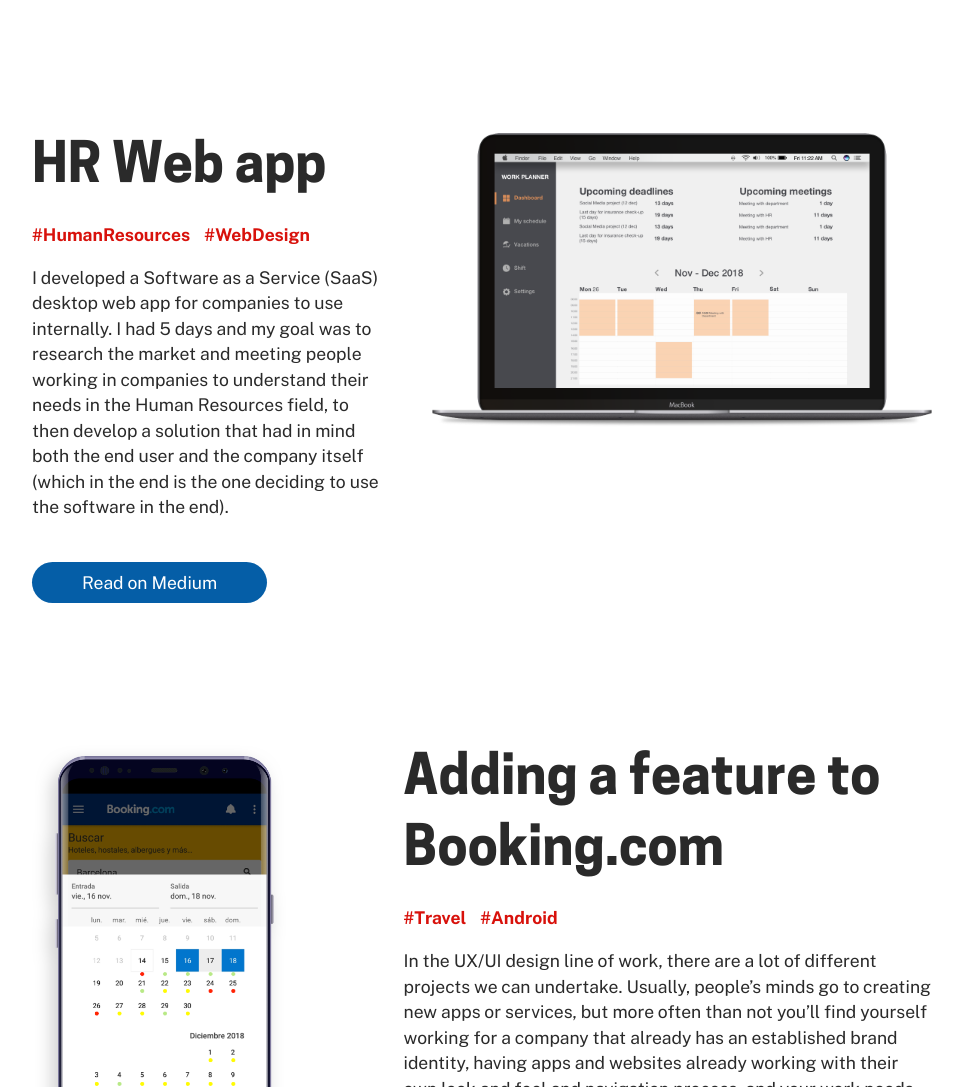
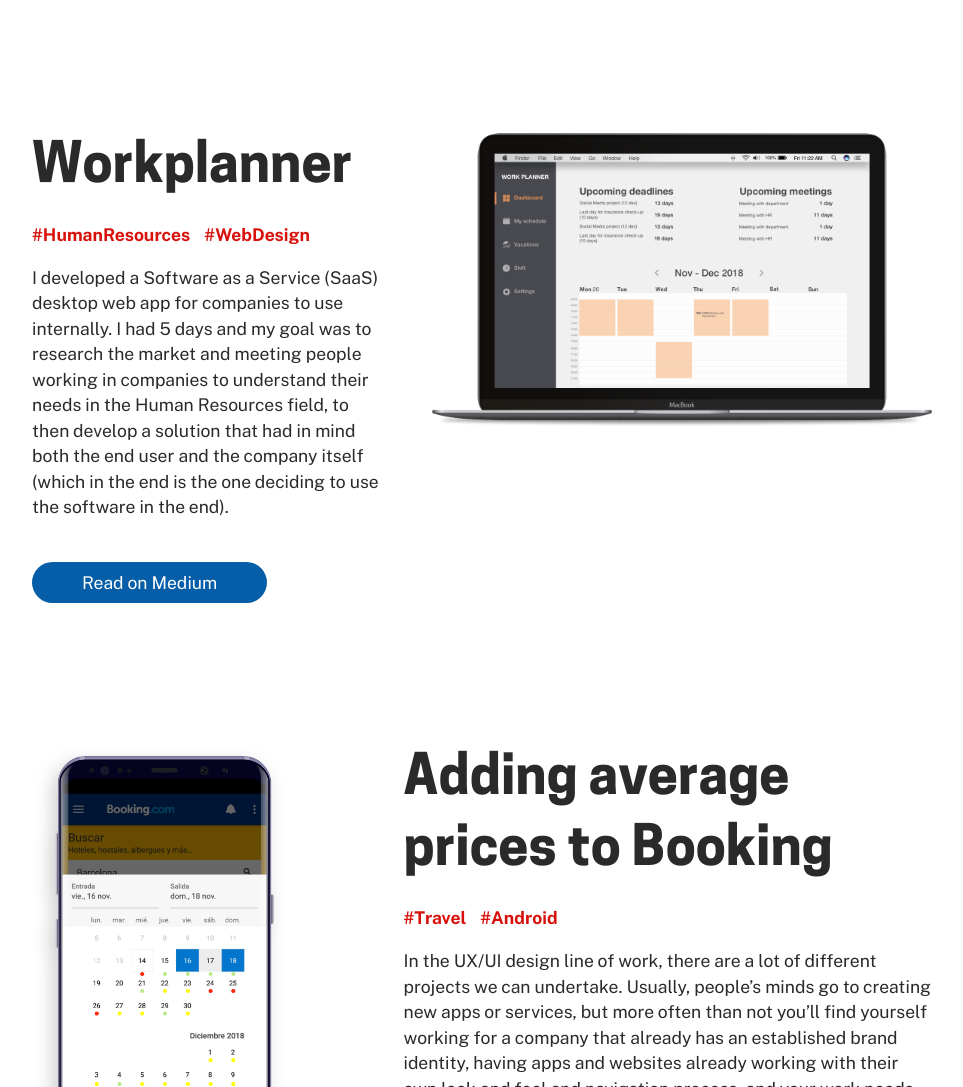
Before and after one commit to hectorrebollo/portfolio, a plain HTML site: page index.html in a window 1280 px wide. Shown: the part 1300-2387 px from the top of the page, without its empty margins (158-1121 px from the left). Drawn offline with Linux system fonts and the light colour scheme; a web font is replaced by a local one.

Commit message:
Shreya's review

```diff
--- a/index.html
+++ b/index.html
@@ -29,7 +29,7 @@
         <section class="about-me">
             <article>
                     <p>I’m a <strong>UX Designer & Researcher</strong>, superhero comic-book nerd 🦸🏻‍♂️, and science fiction aficionado. <p>I’m a strong advocate for <strong>user research as the pillar of design decisions</strong>. I'm convinced that collecting information about people's needs, goals, mental models, expectations, and usage patterns in all stages of a product lifecycle help teams make better decisions not only about what path to take a design but also about how and what to prioritize.</p>
-                        <p>If you want to talk, check some of this links!</p>
+                        <p>If you want to talk, check out some of these links!</p>
                         <div class="social-media-group-of-logos">
                             <a href="https://www.linkedin.com/in/hector-rebollo-bollullo/ " target="_blank" title="LinkedIn">
                                 <svg class="social-media-logo" width="48" height="48" viewbox="0 0 48 48" xmlns="http://www.w3.org/2000/svg"><path d="M38 0H10C4.478 0 0 4.478 0 10v28c0 5.522 4.478 10 10 10h28c5.524 0 10-4.478 10-10V10c0-5.522-4.476-10-10-10zM16 38h-6V16h6v22zm-3-24.536c-1.932 0-3.5-1.58-3.5-3.528s1.568-3.528 3.5-3.528 3.5 1.58 3.5 3.528-1.566 3.528-3.5 3.528zM40 38h-6V26.792c0-6.736-8-6.226-8 0V38h-6V16h6v3.53c2.792-5.172 14-5.554 14 4.952V38z" fill-rule="nonzero"/></svg>
@@ -71,7 +71,7 @@
             <article class="case-study-right">
                 <div class="case-study-intro">
                     <div class="case-study-text">
-                        <h2 class="hr-heading">HR Web app</h2>
+                        <h2 class="hr-heading">Workplanner</h2>
                         <ul class="tags">
                             <li>#HumanResources</li>
                             <li>#WebDesign</li>
@@ -86,7 +86,7 @@
                 <div class="case-study-intro">
                         <img src="./assets/images/addafeature.png" alt="Image of the add a feature to booking.com design">
                         <div class="case-study-text">
-                            <h2>Adding a feature to Booking.com</h2>
+                            <h2>Adding average prices to Booking</h2>
                             <ul class="tags">
                                     <li>#Travel</li>
                                     <li>#Android</li>
```
